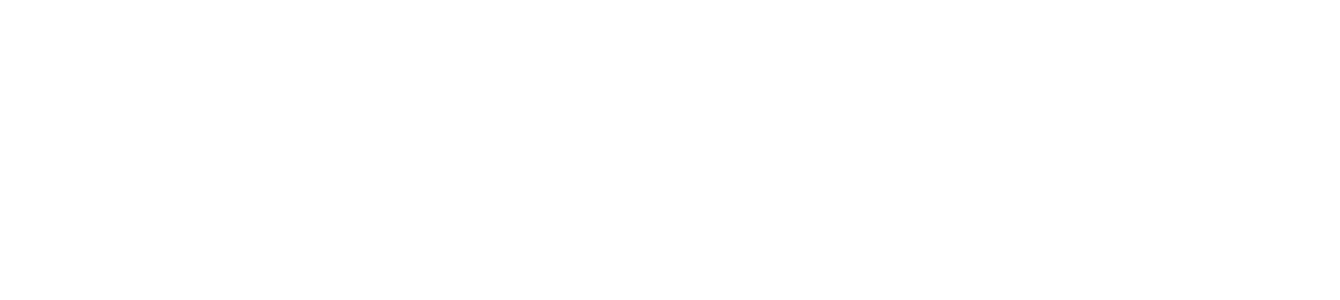
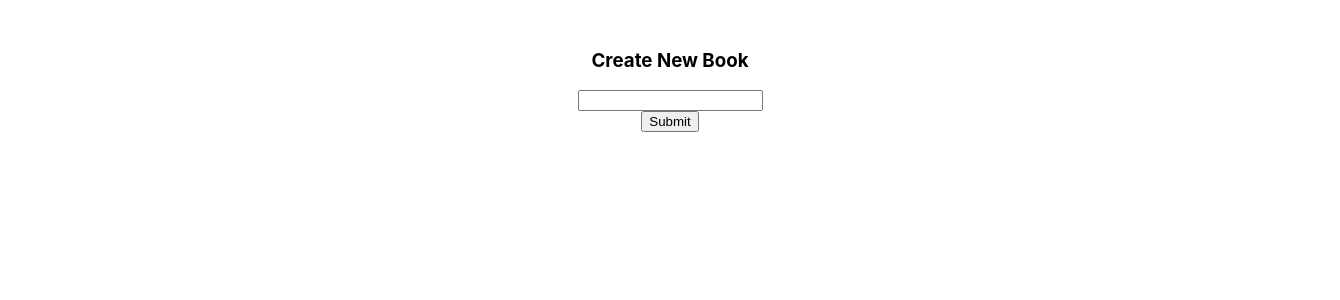
Before and after one commit to khushboogupta1/todo-sample, a React (Create React App) app: page /create-book in a window 1280 px wide. Shown: the top 300 px of the page, 1340 px wide, since content can reach past the window. Built offline with nearby package versions, Linux system fonts and the light colour scheme.

Commit message:
create new book and display respective tasks

```diff
--- a/src/App.js
+++ b/src/App.js
@@ -62,6 +62,9 @@ class App extends React.Component {
     return (
       <div className="container">
         <div>Books</div>
+        <div>
+            <Link to = { '/create-book/' } > Create New Book </Link>
+        </div>
         <div className="booksContainer">
           {books.map(book => (
             <div key={book.id} className={`book ${activeBookId === book.id ? "active" : ""}`}>
--- a/src/Main.js
+++ b/src/Main.js
@@ -2,6 +2,7 @@ import React from "react";
 import { BrowserRouter as Router, Switch, Route } from 'react-router-dom';
 import App from './App';
 import BookDetailsById from './containers/BookDetailsById';
+import CreatNewBook from './containers/CreateNewBook';
 
 
 const Main = () => {
@@ -12,7 +13,7 @@ const Main = () => {
           <App />
         </Route>
         <Route path="/book-details/:id" children={ <BookDetailsById /> } />
-
+        <Route path="/create-book/" children={ <CreatNewBook /> }  />
         {/* </Route> */}
       </Switch>
     </Router>
--- a/src/constants/index.js
+++ b/src/constants/index.js
@@ -4,3 +4,5 @@ export const BASE_URL = 'http://localhost/index.php';
 export const BOOKS_URL = `${BASE_URL}/getBooks`;
 export const BOOKBYID_URL = `${BASE_URL}/getBookById`;
 export const TASKS_URL = `${BASE_URL}/tasks`;
+export const CREATBOOK_URL = `${BASE_URL}/creatBook`;
+export const BOOKTASKS_URL = `${BASE_URL}/getBookTasks`;
--- a/src/containers/BookDetailsById/index.js
+++ b/src/containers/BookDetailsById/index.js
@@ -1,27 +1,41 @@
 import React, { useEffect, useState } from "react";
 import axios from "axios";
-import { BOOKBYID_URL } from "../../constants";
+import { BOOKBYID_URL,BOOKTASKS_URL } from "../../constants";
 import { withRouter } from "react-router-dom";
 
 const BookDetailsById = ({ match }) => {
   console.log(match);
   const bookId = match.params.id;
   const [book, setBook] = useState(null);
-  useEffect(() => {
+  const [tasks, setTasks] = useState([]);
+
     async function fetchData() {
       const url = `${BOOKBYID_URL}/${bookId}`;
       const rspBook = await axios.get(url);
-      console.log("Book fetched", rspBook);
       setBook(rspBook.data[0]);
+
+      const taskUrl = `${BOOKTASKS_URL}/${bookId}`;
+      const bookTasks = await axios.get(taskUrl);
+      console.log("API tasks",bookTasks);
+      const apiTasks =  bookTasks.data;
+      console.log("var api tasks",apiTasks);
+      setTasks(apiTasks);
     }
+  useEffect(() => {
     fetchData();
   }, [bookId]);
 
   return (
-    <div>
+    <div className="container">
       BookdetailsID
       <h3>ID </h3>
       <div>{(book && book.name) || "NA"}</div>
+      <div>
+        { tasks.map(t => {
+            <div> {t.id} </div>
+          })
+        }
+      </div>
     </div>
   );
 };
@@ -32,3 +46,12 @@ export default withRouter(BookDetailsById);
 // =>
 // useEffect
 // this.setState({ book: ... })
+
+
+{/* <div> { tasks.map(tasks => {
+    <div key={tasks.id}> {tasks.id} - {tasks.taskName}
+
+      </div>
+    })
+  }
+</div> */}
--- /dev/null
+++ b/src/containers/CreateNewBook/index.js
@@ -0,0 +1,44 @@
+import React, { useState, useEffect } from 'react';
+import axios from 'axios';
+import { CREATBOOK_URL } from '../../constants';
+import { useHistory } from 'react-router-dom';
+
+const CreatNewBook = () => {
+    const [bookName , setBookName] = useState("");
+    const history = useHistory();
+    // useEffect(() => {
+    //     async function createBook() {
+    //         const data =  { 'bookName' : bookName }
+    //         await axios.post({ CREATBOOK_URL}, qs.stringify(data));
+    //     }
+    //     createBook();
+    // },[bookName]);
+
+    const submitBookName = async() => {
+        //console.log('bookName: ',CREATBOOK_URL);
+
+
+        const response = await axios.post(  CREATBOOK_URL , { bookName : bookName } );
+        if (response && response.status === 200) {
+           history.push('/');
+        } else {
+            console.log('error');
+        }
+    }
+    return(
+        <div className="container">
+          <h3> Create New Book </h3>
+            <input
+                type="text"
+                value={ bookName }
+                onChange = { event => setBookName(event.target.value) }
+            ></input>
+
+            <button onClick = { submitBookName }>
+                Submit
+            </button>
+        </div>
+    );
+};
+
+export default CreatNewBook;
```
